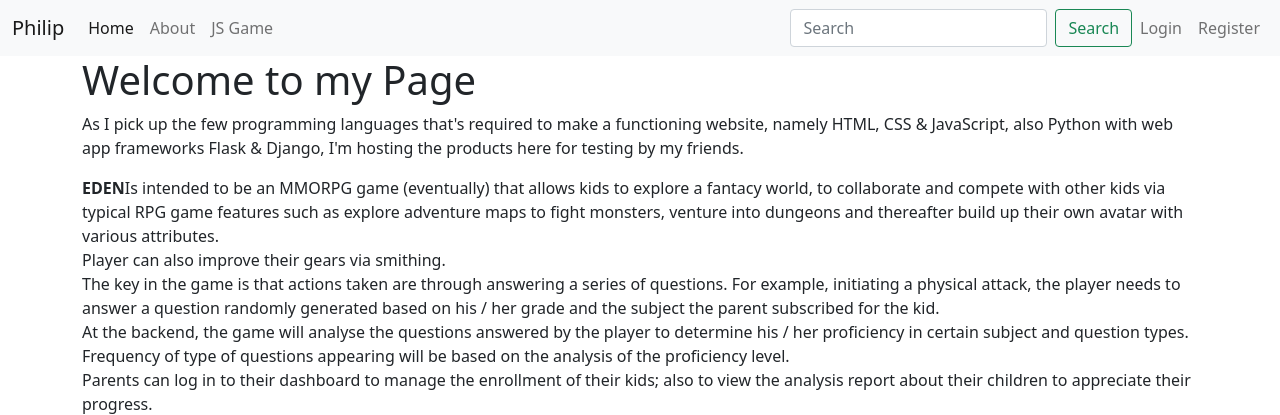
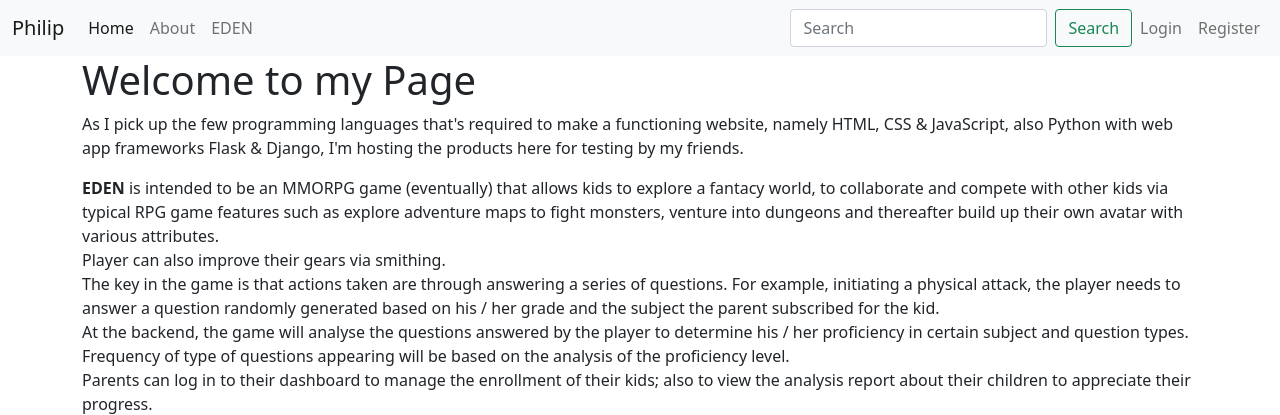
Before and after one commit to philipzhuhan/my-first-web, a Flask app: page / in a window 1280 px wide. Shown: the top 415 px of the page. Run offline with Flask 2, Linux system fonts and the light colour scheme.

Commit message:
text edit, changed menu with EDEN

```diff
--- a/myPortfolio/templates/home.html
+++ b/myPortfolio/templates/home.html
@@ -5,7 +5,7 @@
         <p>As I pick up the few programming languages that's required to make a functioning website, namely HTML, CSS & JavaScript, also Python with web app frameworks Flask & Django, I'm hosting the products here for testing by my friends.</p>
 
         <p>
-            <strong>EDEN</strong>Is intended to be an MMORPG game (eventually) that allows kids to explore a fantacy world, to collaborate and compete with other kids via typical RPG game features such as explore adventure maps to fight monsters, venture into dungeons and thereafter build up their own avatar with various attributes. <br>
+            <strong>EDEN</strong> is intended to be an MMORPG game (eventually) that allows kids to explore a fantacy world, to collaborate and compete with other kids via typical RPG game features such as explore adventure maps to fight monsters, venture into dungeons and thereafter build up their own avatar with various attributes. <br>
             Player can also improve their gears via smithing. <br>
             The key in the game is that actions taken are through answering a series of questions. For example, initiating a physical attack, the player needs to answer a question randomly generated based on his / her grade and the subject the parent subscribed for the kid.<br>
             At the backend, the game will analyse the questions answered by the player to determine his / her proficiency in certain subject and question types. Frequency of type of questions appearing will be based on the analysis of the proficiency level.<br>
--- a/myPortfolio/templates/layout.html
+++ b/myPortfolio/templates/layout.html
@@ -32,7 +32,7 @@
                 <a class="nav-link" href="{{ url_for('about') }}">About</a>
               </li>
               <li class="nav-item">
-                <a class="nav-link" href="{{ url_for('jsGame') }}">JS Game</a>
+                <a class="nav-link" href="{{ url_for('jsGame') }}">EDEN</a>
               </li>
               {% if current_user.role=='admin' %}
                 <li class="nav-item">
```
